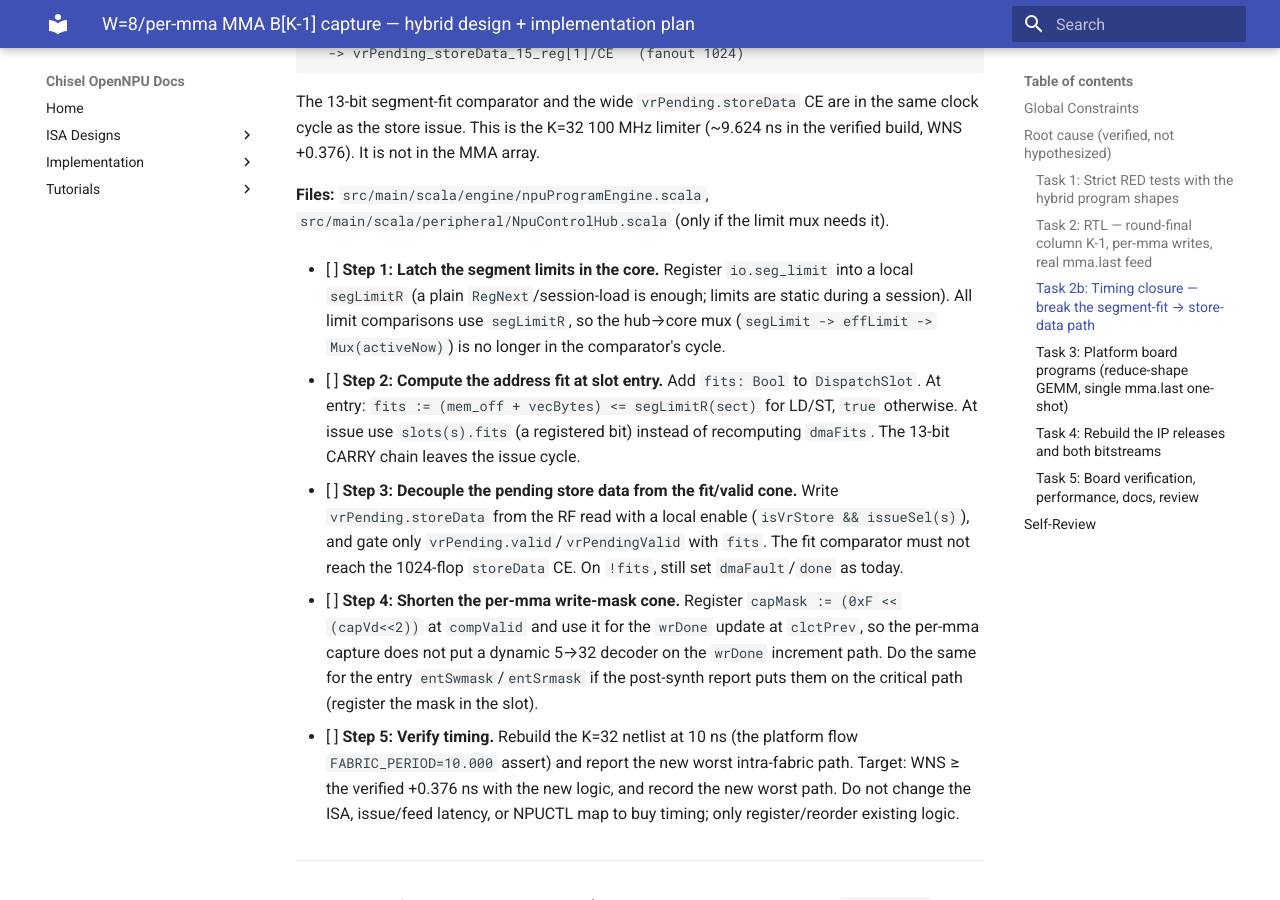
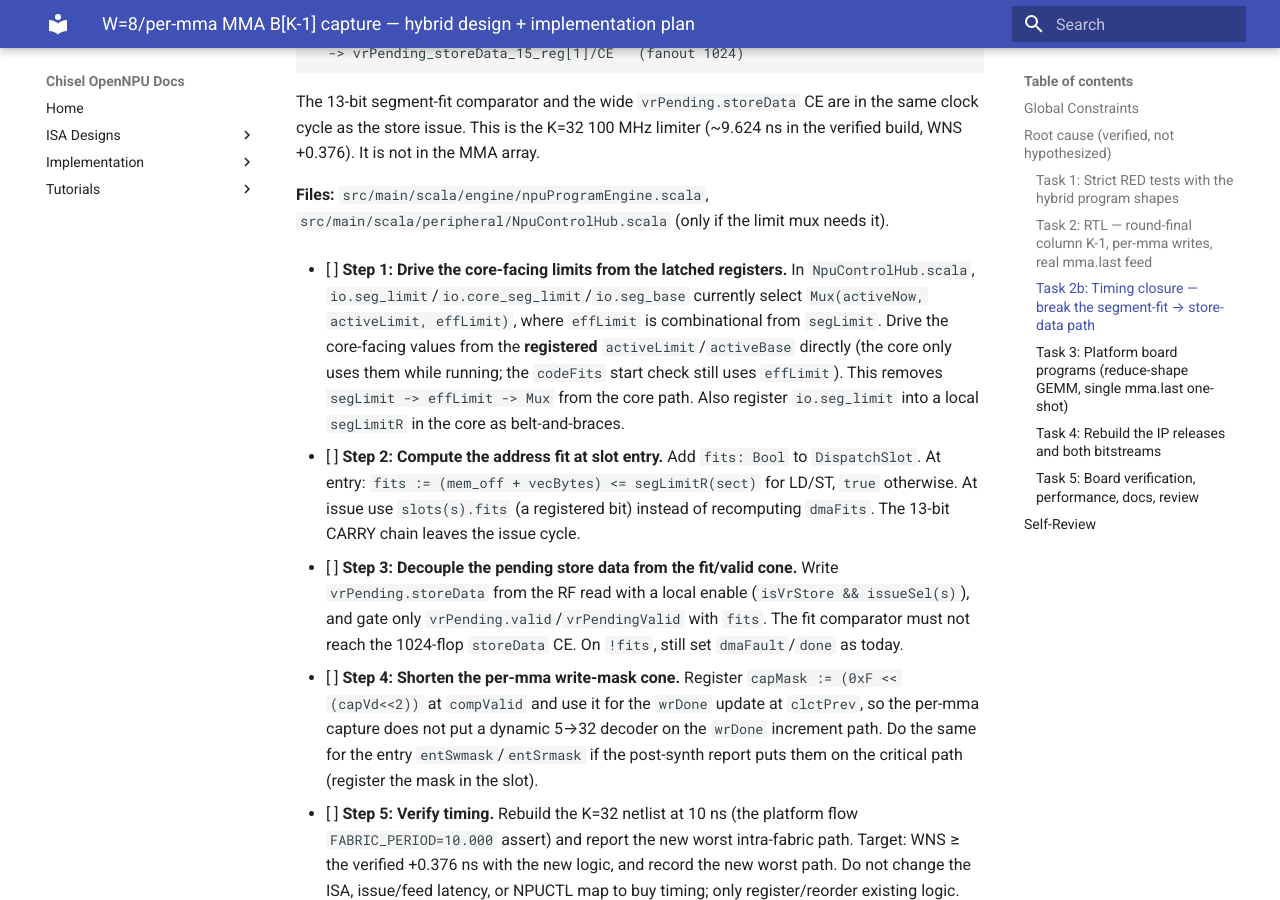
Before and after one commit to mpskex/chisel-npu, an MkDocs documentation site: the page built from docs/superpowers/plans/2026-11-23-w8-gemm-fix.md, in a window 1280 px wide and 900 px high, scrolled down 4413 px. Built offline with MkDocs 1.6.1 and Material for MkDocs 9.7.7, drawn with Linux system fonts in a browser that asks for light colours.

Commit message:
docs(plan): drive core-facing segment limits from the active registers

```diff
--- a/docs/superpowers/plans/2026-11-23-w8-gemm-fix.md
+++ b/docs/superpowers/plans/2026-11-23-w8-gemm-fix.md
@@ -140,7 +140,7 @@ The 13-bit segment-fit comparator and the wide `vrPending.storeData` CE are in t
 
 **Files:** `src/main/scala/engine/npuProgramEngine.scala`, `src/main/scala/peripheral/NpuControlHub.scala` (only if the limit mux needs it).
 
-- [ ] **Step 1: Latch the segment limits in the core.** Register `io.seg_limit` into a local `segLimitR` (a plain `RegNext`/session-load is enough; limits are static during a session). All limit comparisons use `segLimitR`, so the hub→core mux (`segLimit -> effLimit -> Mux(activeNow)`) is no longer in the comparator's cycle.
+- [ ] **Step 1: Drive the core-facing limits from the latched registers.** In `NpuControlHub.scala`, `io.seg_limit`/`io.core_seg_limit`/`io.seg_base` currently select `Mux(activeNow, activeLimit, effLimit)`, where `effLimit` is combinational from `segLimit`. Drive the core-facing values from the **registered** `activeLimit`/`activeBase` directly (the core only uses them while running; the `codeFits` start check still uses `effLimit`). This removes `segLimit -> effLimit -> Mux` from the core path. Also register `io.seg_limit` into a local `segLimitR` in the core as belt-and-braces.
 
 - [ ] **Step 2: Compute the address fit at slot entry.** Add `fits: Bool` to `DispatchSlot`. At entry: `fits := (mem_off + vecBytes) <= segLimitR(sect)` for LD/ST, `true` otherwise. At issue use `slots(s).fits` (a registered bit) instead of recomputing `dmaFits`. The 13-bit CARRY chain leaves the issue cycle.
 
```
